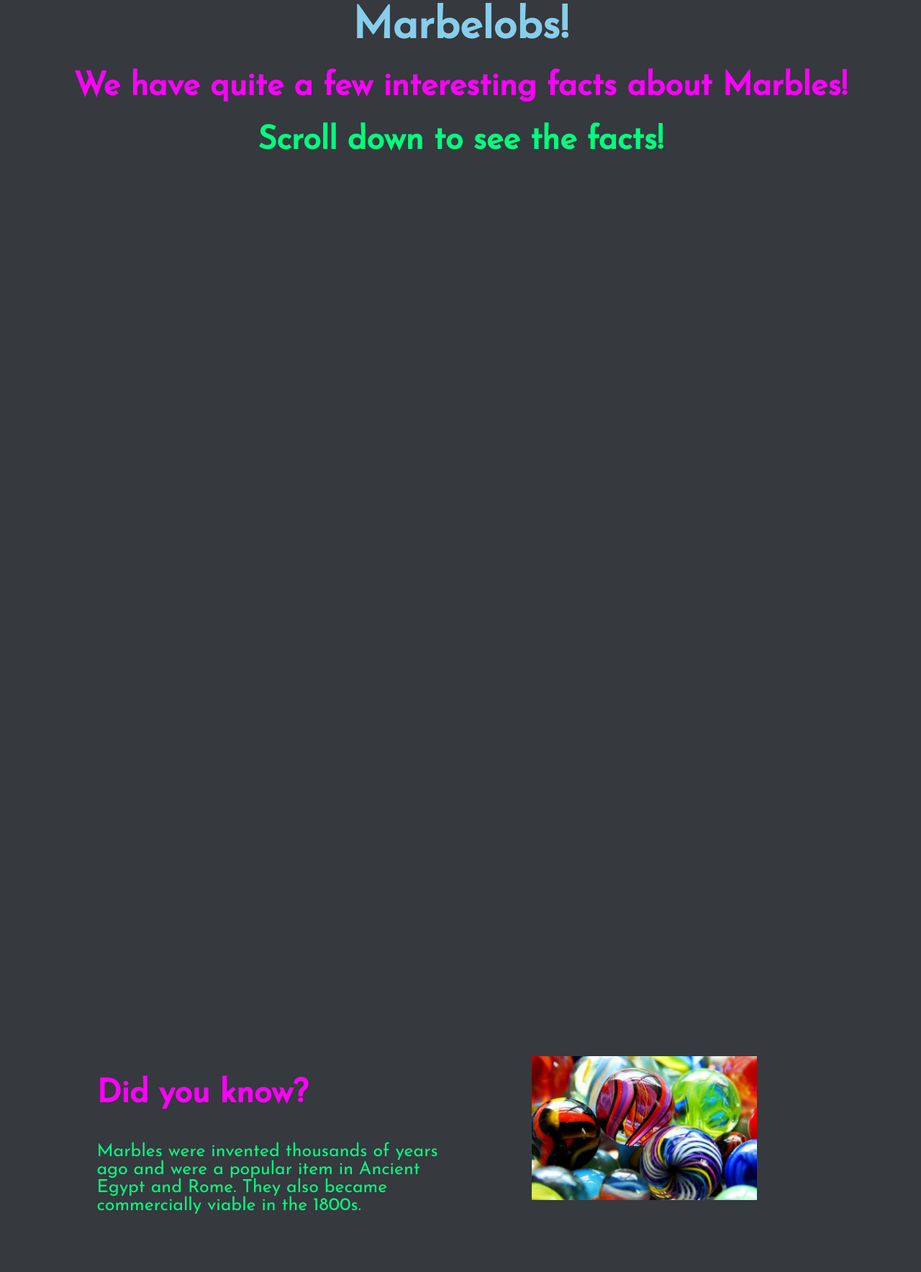
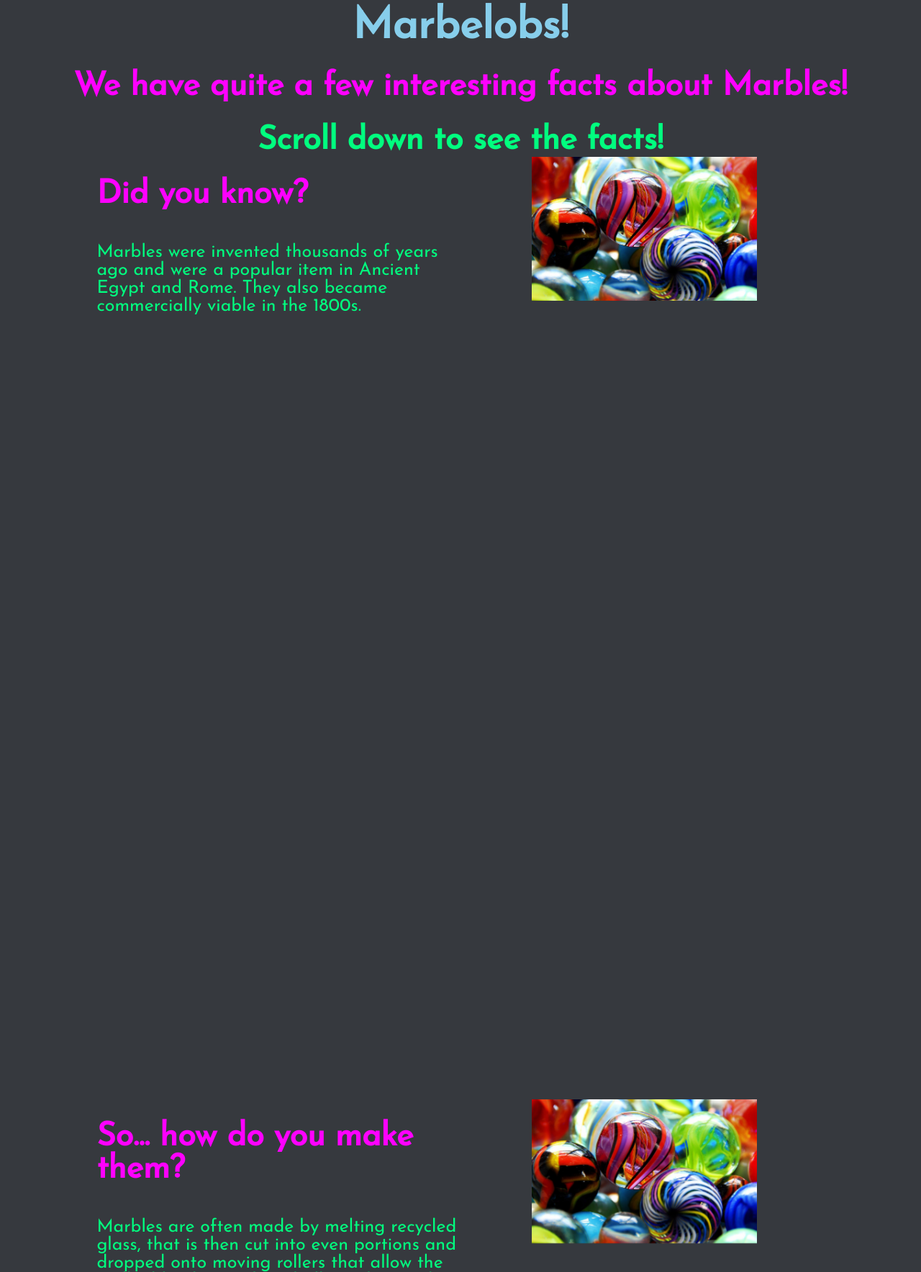
Before and after one commit to Sizerino/Taba-Final-Project, a PHP site: page / in a window 1280 px wide. Shown: the part 272-2040 px from the top of the page at 72% size. Run offline with PHP 8.4, Linux system fonts and the light colour scheme.

Commit message:
removed unnecessary spacers

```diff
--- a/styles.css
+++ b/styles.css
@@ -25,14 +25,6 @@ body {
     animation-duration: 1.5s;
     animation-timing-function: ease;
     animation-fill-mode: forwards;
-}
-
-.spacer {
-    height: 1250px;
-}
-
-.tinyspacer {
-    height: 750px;
 }
 
 .info {
```
